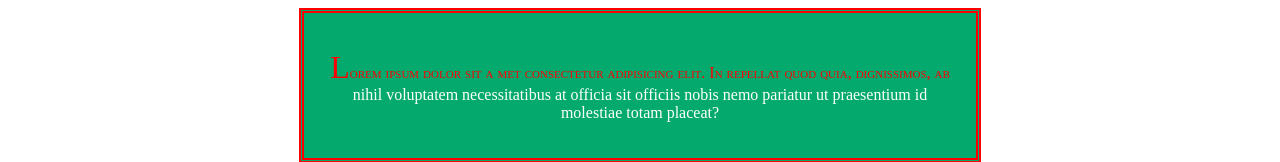
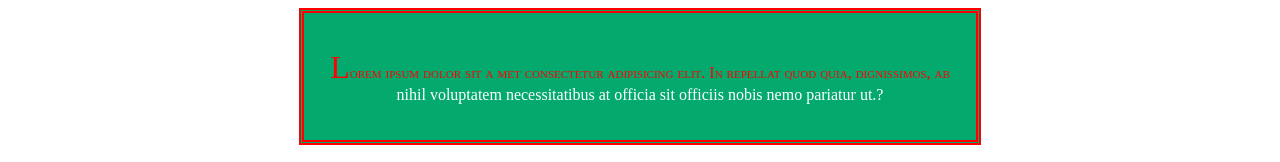
Before and after one commit to Gucema/MYPROJECT, a plain HTML site: page index.html in a window 1280 px wide. Shown: the top 162 px of the page. Drawn offline with Linux system fonts and the light colour scheme.

Commit message:
edited a paragraph

```diff
--- a/index.html
+++ b/index.html
@@ -18,7 +18,7 @@ href="/favicon.ico">
     met consectetur adipisicing elit.
     In repellat quod quia, dignissimos, ab nihil voluptatem
     necessitatibus at officia sit officiis nobis
-    nemo pariatur ut praesentium id molestiae totam placeat?</p>
+    nemo pariatur ut.?</p>
 </div>
 
 
```
